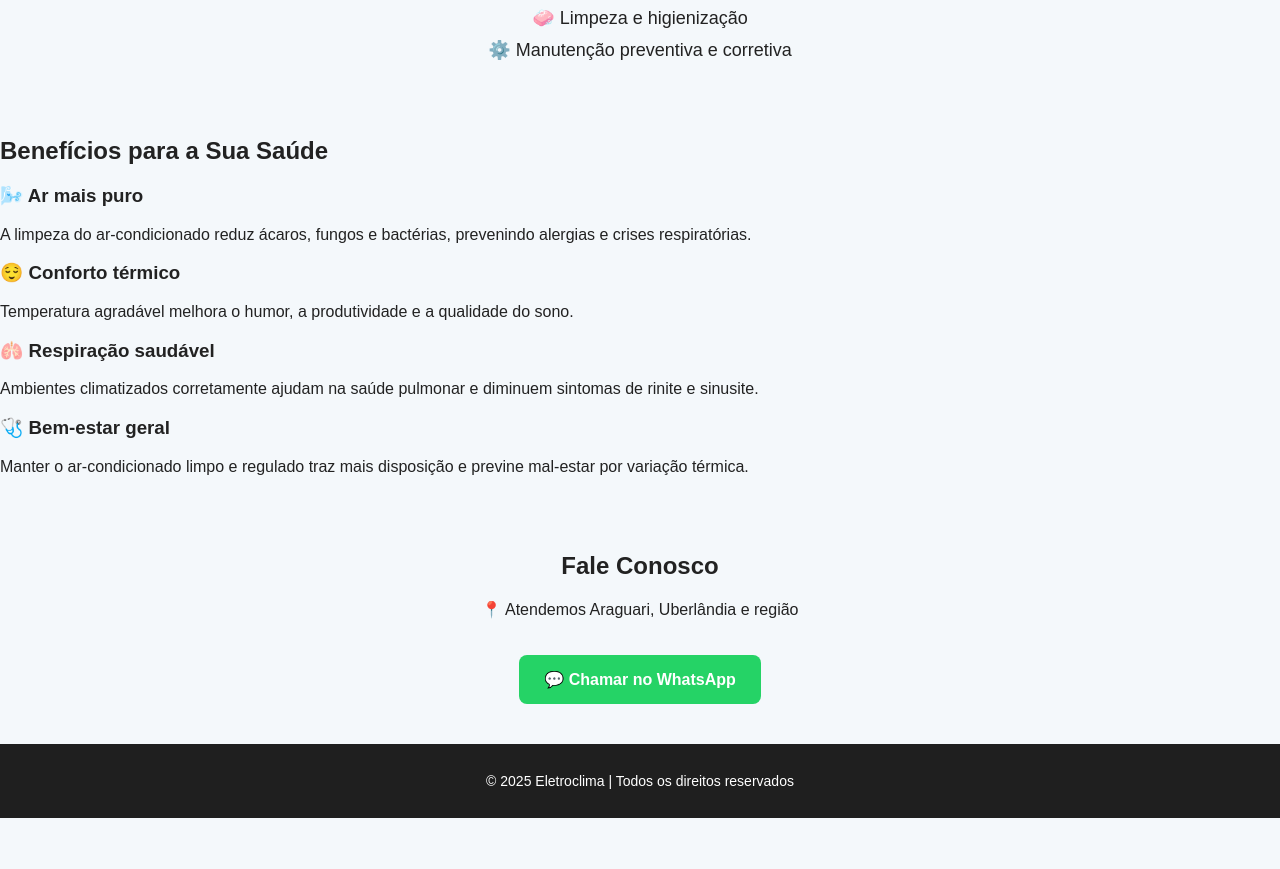
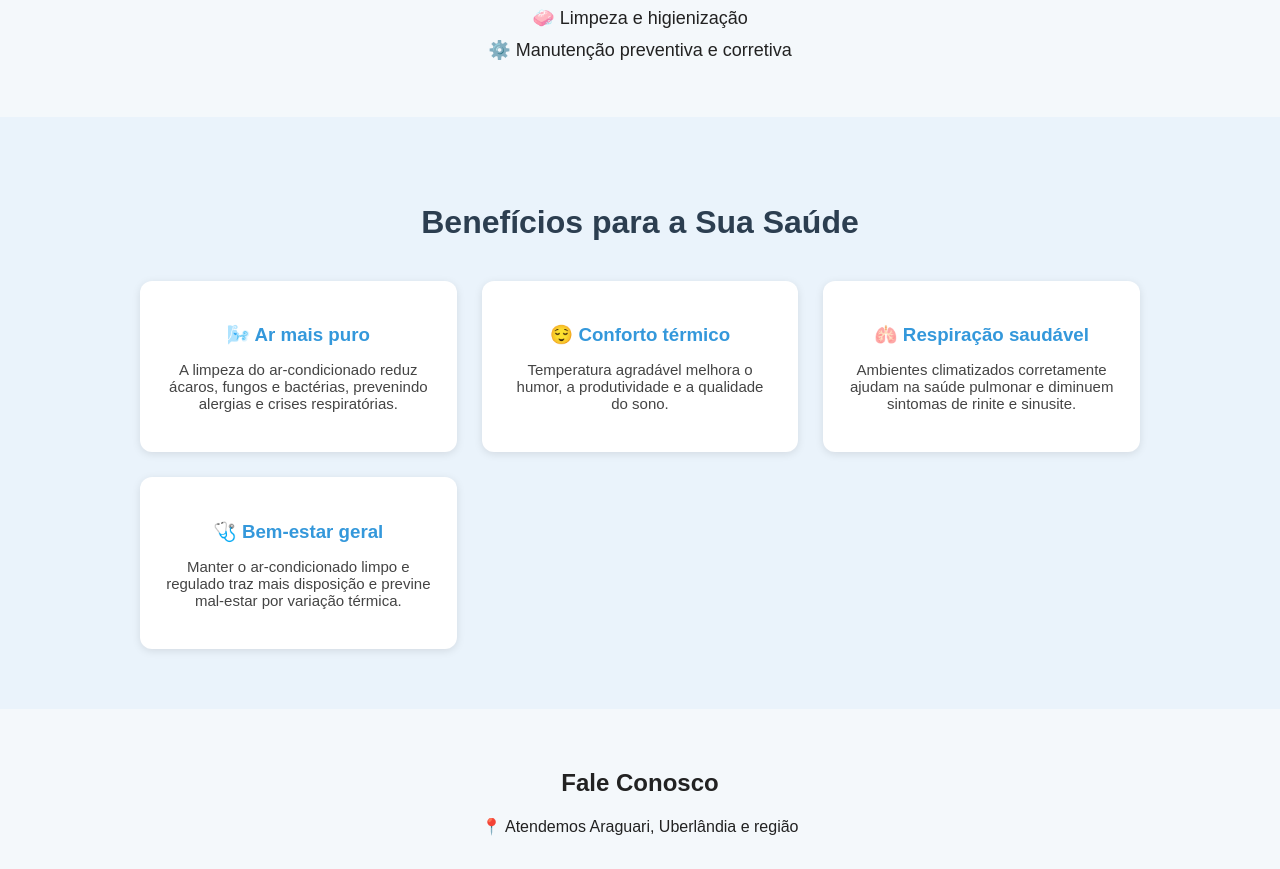
Before and after one commit to Pedrofreelancer/eletroclima, a plain HTML site: page index.html in a window 1280 px wide. Shown: the part 923-1792 px from the top of the page. Before the commit the page ends 1741 px from the top, so only its background shows below. Drawn offline with Linux system fonts and the light colour scheme.

Commit message:
Add styles for health benefits section
Added styles for health benefits section including layout and hover effects.

```diff
--- a/style.css
+++ b/style.css
@@ -86,3 +86,47 @@ footer {
 .whatsapp-float:hover {
   transform: scale(1.1);
 }
+
+/* ====== BENEFÍCIOS PARA A SAÚDE ====== */
+.beneficios {
+  background-color: #eaf3fb;
+  padding: 60px 20px;
+  text-align: center;
+}
+
+.beneficios h2 {
+  color: #2c3e50;
+  margin-bottom: 40px;
+  font-size: 2rem;
+}
+
+.beneficios-container {
+  display: grid;
+  grid-template-columns: repeat(auto-fit, minmax(250px, 1fr));
+  gap: 25px;
+  max-width: 1000px;
+  margin: 0 auto;
+}
+
+.beneficio {
+  background: white;
+  padding: 25px;
+  border-radius: 12px;
+  box-shadow: 0 2px 8px rgba(0,0,0,0.1);
+  transition: transform 0.3s, box-shadow 0.3s;
+}
+
+.beneficio:hover {
+  transform: translateY(-5px);
+  box-shadow: 0 4px 12px rgba(0,0,0,0.15);
+}
+
+.beneficio h3 {
+  color: #3498db;
+  margin-bottom: 10px;
+}
+
+.beneficio p {
+  font-size: 15px;
+  color: #444;
+}
```
